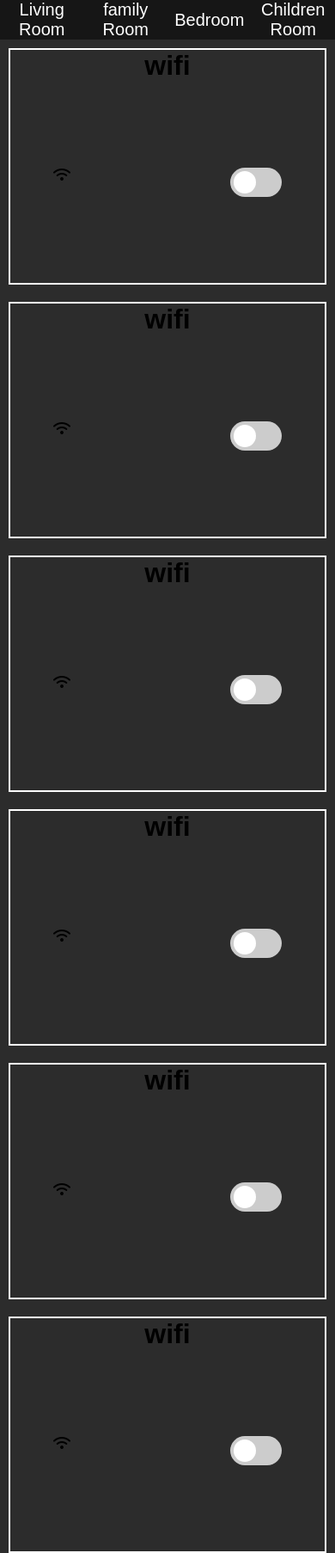
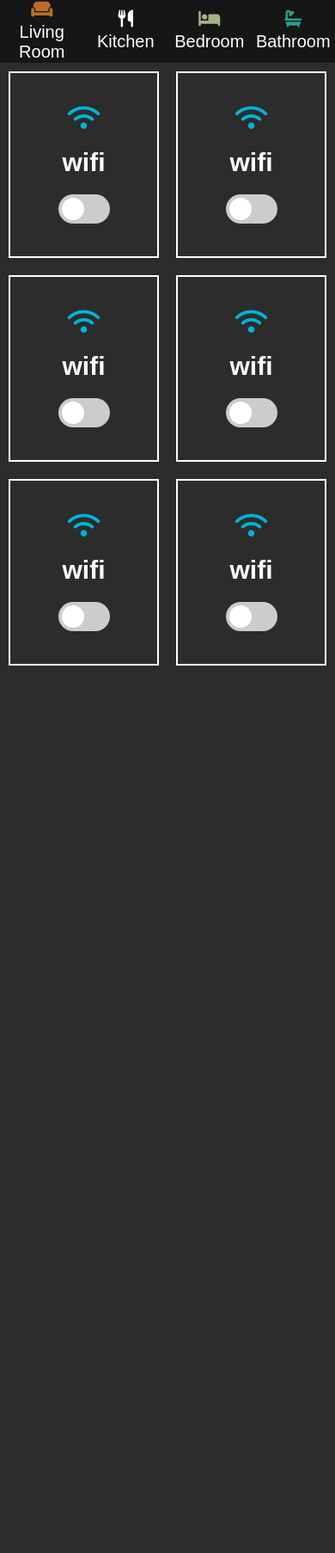
Before and after one commit to MiqeWazowhiskey/Web_Project_Home_Automation, a PHP site: page / in a window 390 px wide. Shown: the part 60-1866 px from the top of the page at 86% size. After the commit the page ends 834 px from the top, so only its background shows below. Run offline with PHP 8.4, Linux system fonts and the light colour scheme; some libraries are stand-ins or nearby versions.

Commit message:
room icons added
small ui updates

```diff
--- a/index.html
+++ b/index.html
@@ -33,25 +33,32 @@
     <div class="under">
         <div class="sideBar">
             <button class="selected">
-                <a href="./room1_producer.html"><p>Living Room</p> </a>
+                <a class="rooms" href="./room1_producer.html">
+                    <i class="fa-solid fa-couch"></i>
+                    <p>Living Room</p> </a>
             </button>
             <button>
-                <a href="./room2_producer.html"><p>family Room</p> </a>
+                <a class="rooms" href="./room2_producer.html">
+                    <i class="fa-solid fa-utensils"></i>
+                    <p>Kitchen</p> </a>
             </button>
             <button>
-                <a href="./room3_producer.html"><p>Bedroom</p> </a>
+                <a class="rooms" href="./room3_producer.html">
+                    <i class="fa-solid fa-bed"></i>
+                    <p>Bedroom</p> </a>
             </button>
             <button>
-                <a href="./room4_producer.html"><p>Children Room</p> </a>
+                <a class="rooms" href="./room4_producer.html">
+                    <i class="fa-solid fa-bath"></i>
+                    <p>Bathroom</p> </a>
             </button>
 
         </div>
         <div class="elements">
             <div class="element element1">
+                <i class="fa-solid fa-wifi"></i>
                 <h1>wifi</h1>
                 <div class="under_element">
-                    <i class="fa-solid fa-wifi"></i>
-
                     <label class="switch">
                     <input type="checkbox">
                     <span class="slider round"></span>
@@ -59,9 +66,11 @@
                 </div>
             </div>
             <div class="element element2">
+                <i class="fa-solid fa-wifi"></i>
+
                 <h1>wifi</h1>
+
                 <div class="under_element">
-                    <i class="fa-solid fa-wifi"></i>
 
                     <label class="switch">
                     <input type="checkbox">
@@ -70,9 +79,11 @@
                 </div>
             </div>
             <div class="element element3">
+                <i class="fa-solid fa-wifi"></i>
+
                 <h1>wifi</h1>
+
                 <div class="under_element">
-                    <i class="fa-solid fa-wifi"></i>
 
                     <label class="switch">
                     <input type="checkbox">
@@ -81,9 +92,11 @@
                 </div>
             </div>
             <div class="element element4">
+                <i class="fa-solid fa-wifi"></i>
+
                 <h1>wifi</h1>
+
                 <div class="under_element">
-                    <i class="fa-solid fa-wifi"></i>
 
                     <label class="switch">
                     <input type="checkbox">
@@ -92,9 +105,11 @@
                 </div>
             </div>
             <div class="element element5">
+                <i class="fa-solid fa-wifi"></i>
+
                 <h1>wifi</h1>
+
                 <div class="under_element">
-                    <i class="fa-solid fa-wifi"></i>
 
                     <label class="switch">
                     <input type="checkbox">
@@ -103,9 +118,10 @@
                 </div>
             </div>
             <div class="element element6">
+                <i class="fa-solid fa-wifi"></i>
+
                 <h1>wifi</h1>
                 <div class="under_element">
-                    <i class="fa-solid fa-wifi"></i>
 
                     <label class="switch">
                     <input type="checkbox">
--- a/styles.css
+++ b/styles.css
@@ -78,7 +78,7 @@ body {
     flex-direction: column;
     left: 0;
     height: 100%;
-    width: 150px;
+    width: 200px;
     background-color: #171717;
 }
 
@@ -91,6 +91,33 @@ body {
 .sideBar p {
     font-size: 20px;
     color: white;
+}
+
+.rooms {
+    display: flex;
+    gap: 10px;
+    margin-left: 10px;
+    margin-top: 10px;
+}
+
+.fa-bath {
+    font-size: 20px;
+    color: #2a9d8f;
+}
+
+.fa-utensils {
+    font-size: 20px;
+    color: white;
+}
+
+.fa-bed {
+    font-size: 20px;
+    color: #a3b18a;
+}
+
+.fa-couch {
+    font-size: 20px;
+    color: #bc6c25;
 }
 
 a {
@@ -119,13 +146,17 @@ a {
     flex-direction: column;
     justify-content: center;
     text-align: center;
+    gap: 50px;
 }
 
-.under_element {
-    display: flex;
-    flex-direction: row;
-    justify-content: space-between;
-    margin: 100px 50px;
+.fa-wifi {
+    font-size: 50px;
+    color: #00b4d8;
+}
+
+.element h1 {
+    font-size: 50px;
+    color: white;
 }
 
 @media(max-width: 568px) {
@@ -134,7 +165,7 @@ a {
         flex-direction: column;
     }
     .sideBar {
-        height: 60px;
+        height: 80px;
         display: flex;
         flex-direction: row;
         width: 100%;
@@ -152,6 +183,23 @@ a {
     }
     .logoClass {
         margin-left: 10px;
+    }
+    .rooms {
+        display: flex;
+        flex-direction: column;
+        gap: 5px;
+        margin: 0;
+    }
+    .element {
+        gap: 20px;
+    }
+    .fa-wifi {
+        font-size: 30px;
+        color: #00b4d8;
+    }
+    .element h1 {
+        font-size: 30px;
+        color: white;
     }
 }
 
```
